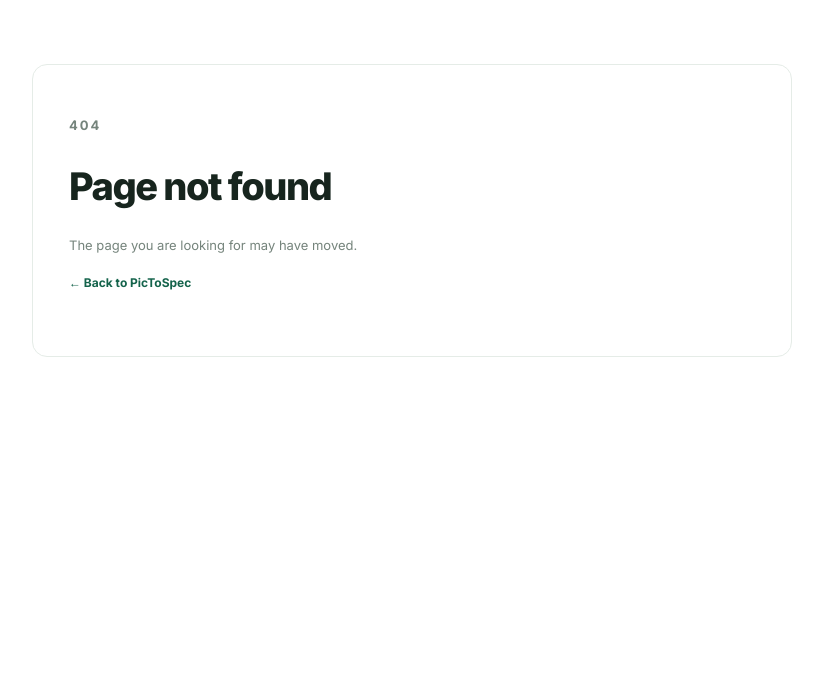
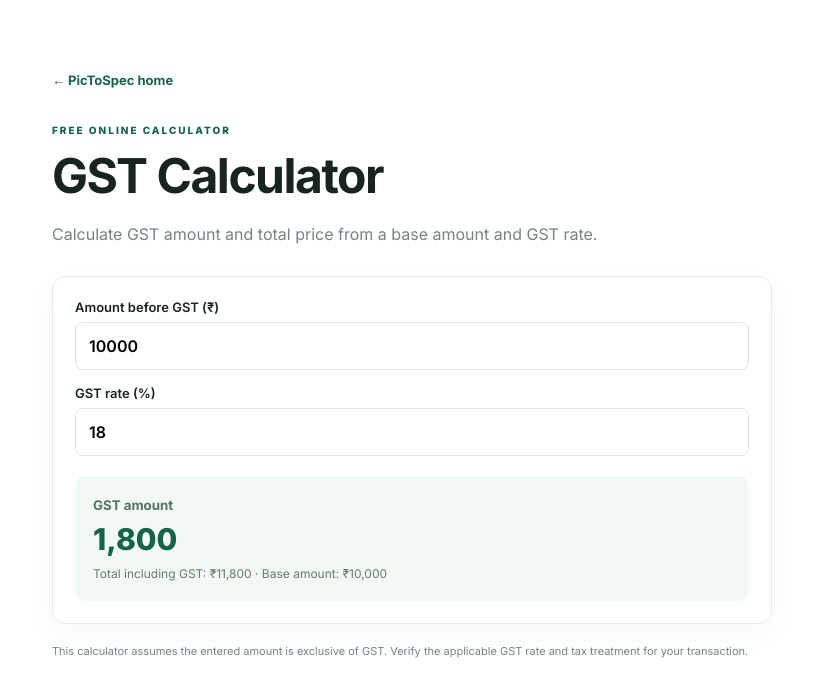
Before and after one commit to ya6331856-cpu/pic-to-spec, a Next.js app: page /gst-calculator in a window 1280 px wide. Before the commit this address had no page. Shown: the top 696 px of the page, without its empty margins (228-1051 px from the left). Built offline with nearby package versions, Linux system fonts and the light colour scheme.

Commit message:
Add gst-calculator tool page

```diff
--- /dev/null
+++ b/app/gst-calculator/page.tsx
@@ -0,0 +1,4 @@
+import type { Metadata } from "next";
+import QuickTool from "@/components/QuickTool";
+export const metadata: Metadata = { title: "GST Calculator India — Calculate GST Amount and Total", description: "Calculate GST amount and total price using a selected GST rate. Free online GST calculator for quick estimates.", alternates: { canonical: "/gst-calculator" } };
+export default function Page() { return <QuickTool kind="gst" />; }
```
